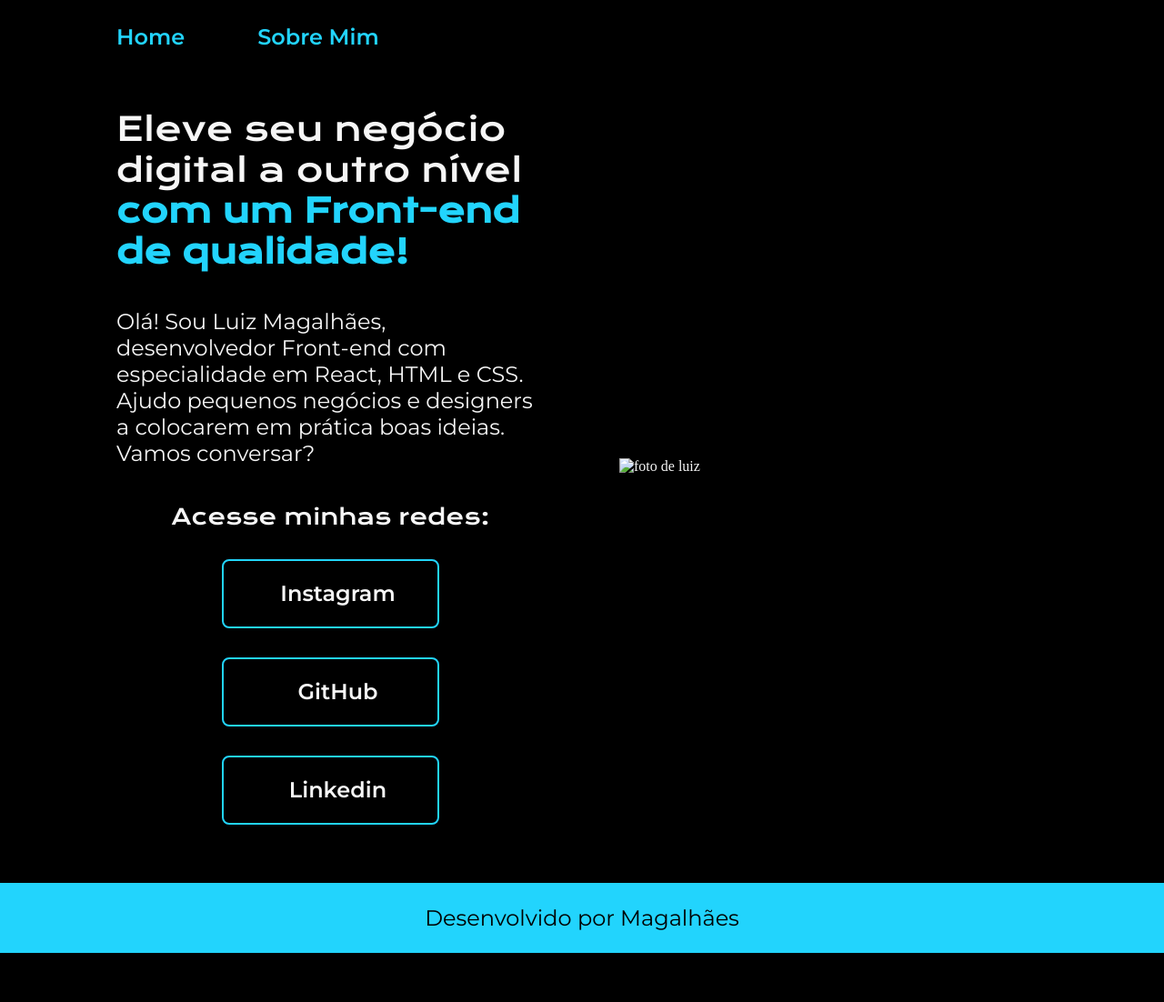
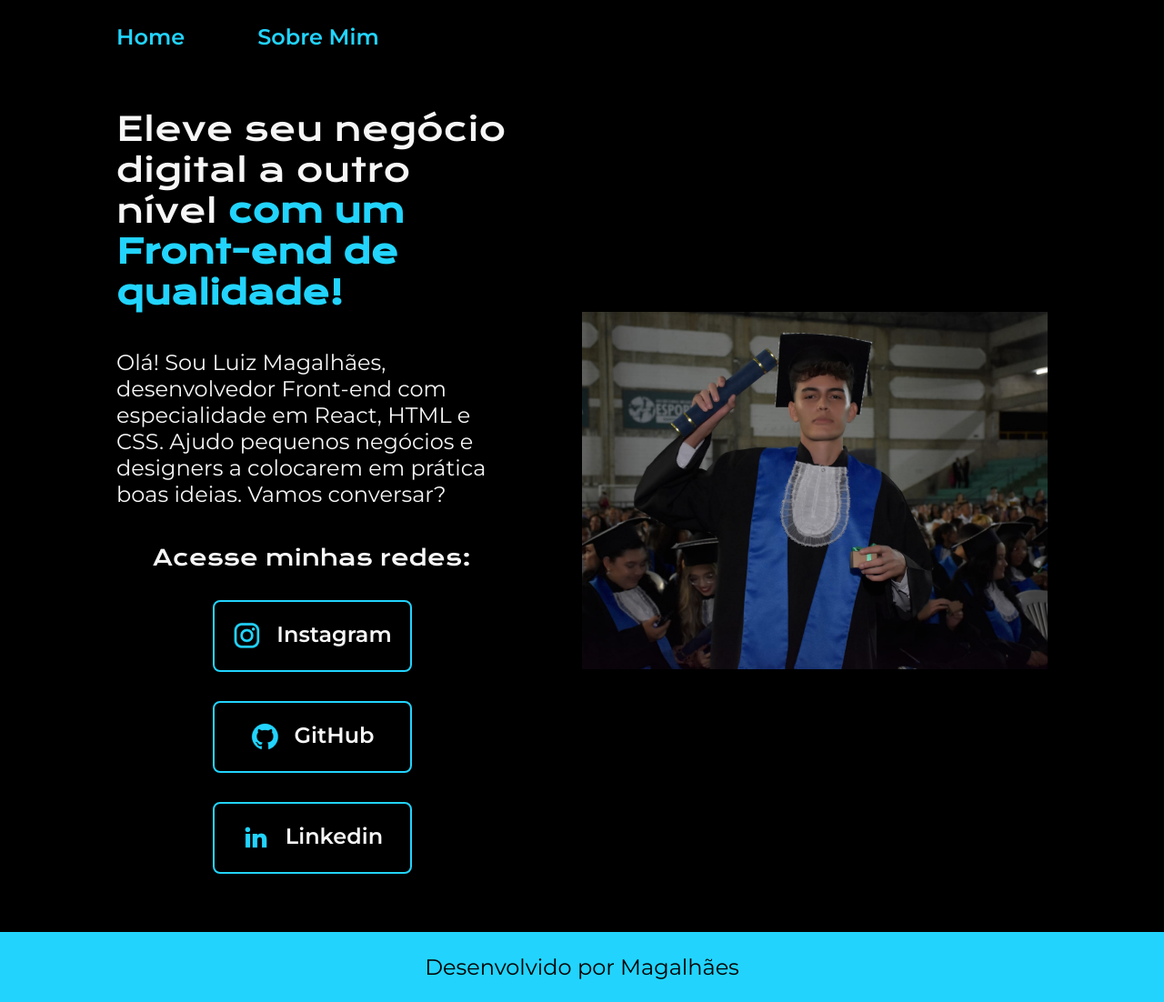
Before and after one commit to LuizzGIT/portfolio, a plain HTML site: page index.html in a window 1280 px wide. Shown: the whole page at 91% size. Before the commit the page ends 1048 px from the top, so only its background shows below. Drawn offline with nearby package versions, Linux system fonts and the light colour scheme.

Commit message:
Update index.html

```diff
--- a/index.html
+++ b/index.html
@@ -31,16 +31,16 @@
         <div class="botoes">
         <h2 class="subtitulo">Acesse minhas redes: </h2>
         <a class="link" href="https://instagram.com/lh.magalhaes/" target="_blank">
-            <img src="./imagens/instagram.png" alt="">Instagram</a>
-        <a class="link" href="https://github.com/LuizzGIT" target="_blank"> <img src="./imagens/github.png" alt="">GitHub</a>
+            <img src="instagram.png" alt="">Instagram</a>
+        <a class="link" href="https://github.com/LuizzGIT" target="_blank"> <img src="github.png" alt="">GitHub</a>
 
-        <a class ="link" href="https://www.linkedin.com/in/lh-magalhaes/" target="_blank"> <img src="imagens/linkedin.png" alt="">
+        <a class ="link" href="https://www.linkedin.com/in/lh-magalhaes/" target="_blank"> <img src="linkedin.png" alt="">
             Linkedin
         </a>
         </div>
          <!--Tag <a> serve para links-->
     </section>
-     <img class="myPicture" src="/imagens/magalhaes.jpeg" alt="foto de luiz"><!--Tag img coloca a imagem que desejamos-->
+     <img class="myPicture" src="magalhaes.jpeg" alt="foto de luiz"><!--Tag img coloca a imagem que desejamos-->
    </main>
    <footer class="rodape">
     Desenvolvido por Magalhães
```
